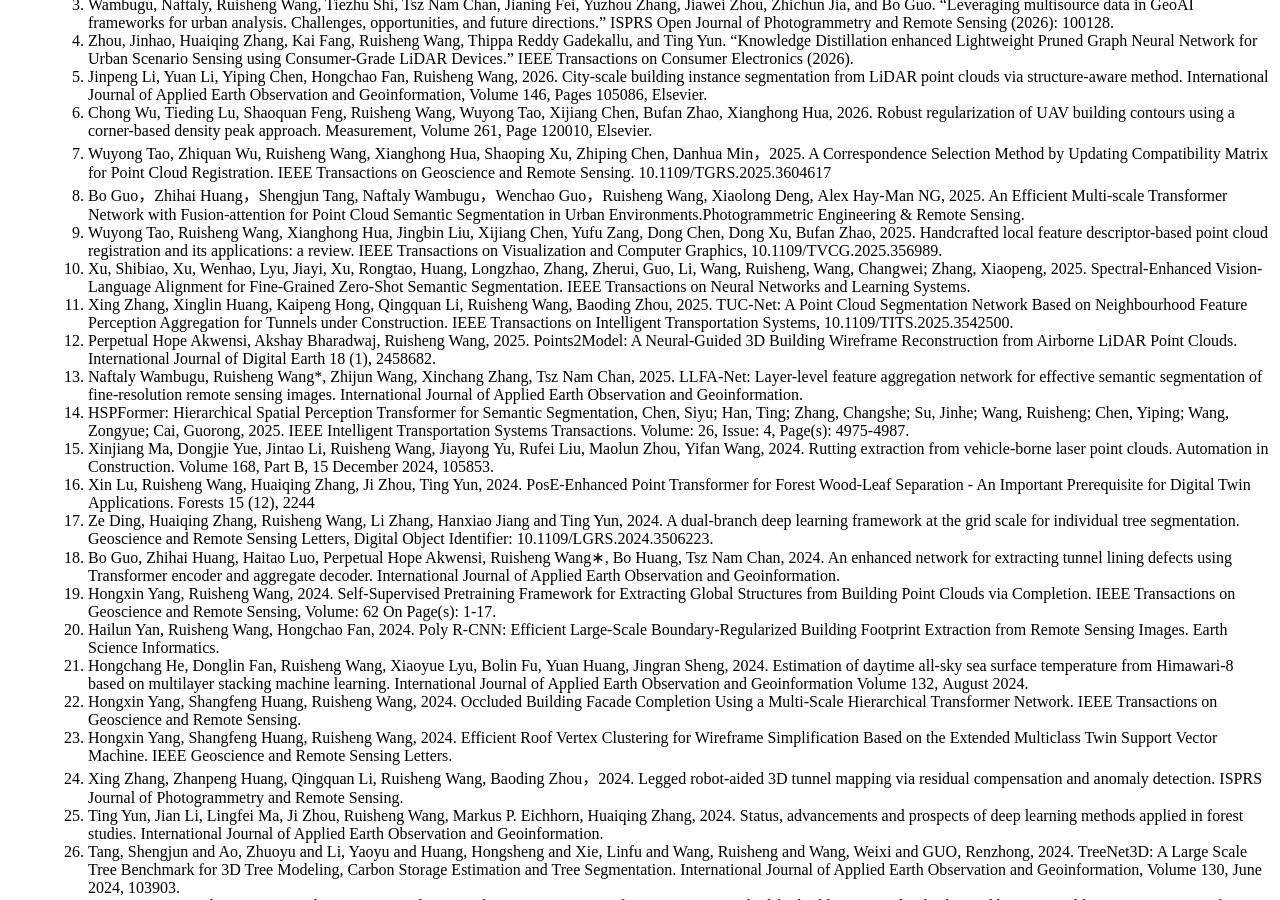
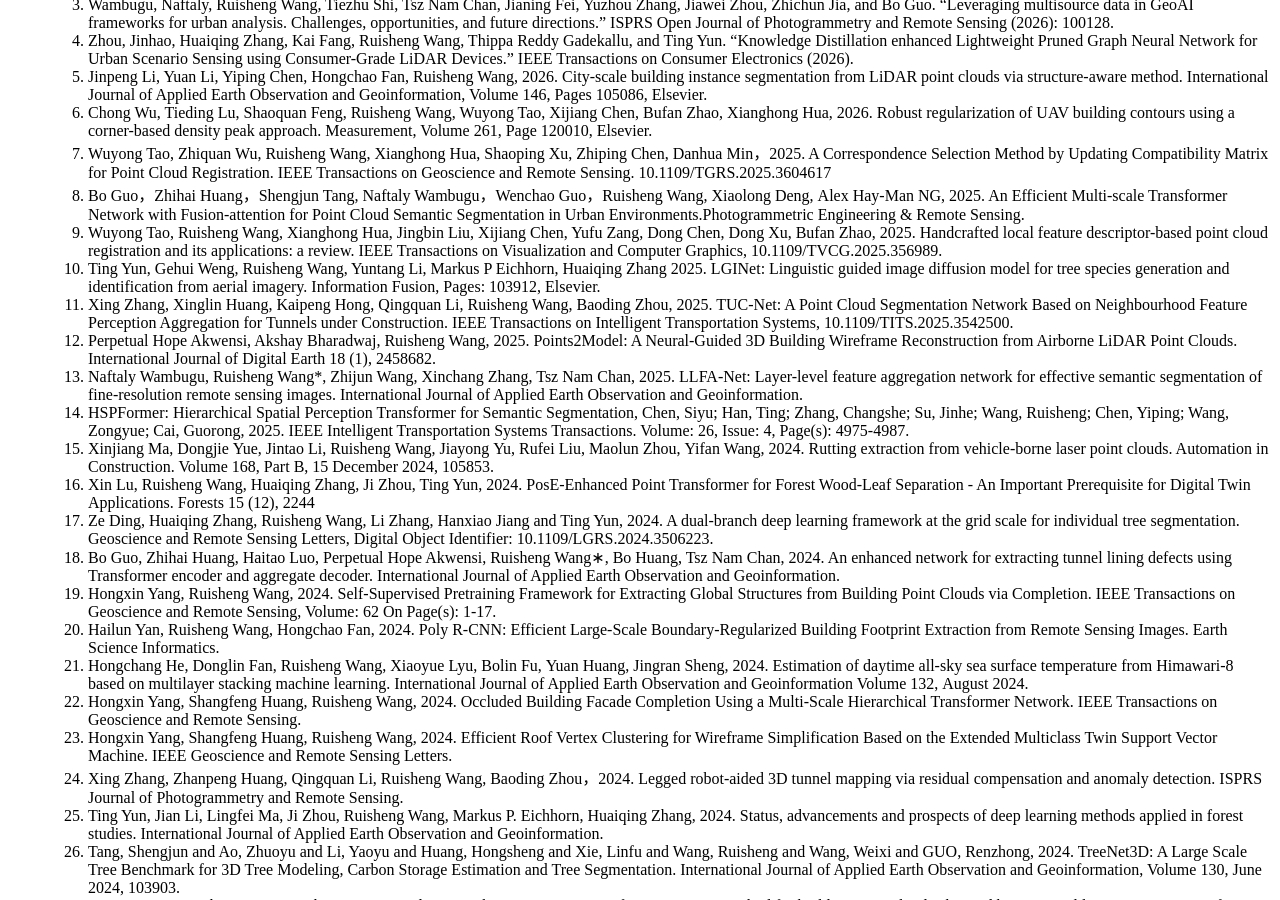
Before and after one commit to ruishengwang/ruishengwang.github.io, a Jekyll site: the page built from _pages/includes/publications.md, in a window 1280 px wide and 900 px high, scrolled down 702 px. Built offline with Jekyll 4.4.1, drawn with Linux system fonts in a browser that asks for light colours; our own code applies the rules of GitHub Pages for plain Markdown files.

Commit message:
Update publications.md

```diff
--- a/_pages/includes/publications.md
+++ b/_pages/includes/publications.md
@@ -15,7 +15,7 @@
 7. Wuyong Tao, Zhiquan Wu, Ruisheng Wang, Xianghong Hua, Shaoping Xu, Zhiping Chen, Danhua Min，2025.  A Correspondence Selection Method by Updating Compatibility Matrix for Point Cloud Registration. IEEE Transactions on Geoscience and Remote Sensing. 10.1109/TGRS.2025.3604617
 8. Bo Guo，Zhihai Huang，Shengjun Tang, Naftaly Wambugu，Wenchao Guo，Ruisheng Wang, Xiaolong Deng, Alex Hay-Man NG, 2025. An Efficient Multi-scale Transformer Network with Fusion-attention for Point Cloud Semantic Segmentation in Urban Environments.Photogrammetric Engineering & Remote Sensing.
 9. Wuyong Tao, Ruisheng Wang, Xianghong Hua, Jingbin Liu, Xijiang Chen, Yufu Zang, Dong Chen, Dong Xu, Bufan Zhao, 2025. Handcrafted local feature descriptor-based point cloud registration and its applications: a review. IEEE Transactions on Visualization and Computer Graphics, 10.1109/TVCG.2025.356989.
-10. Xu, Shibiao, Xu, Wenhao, Lyu, Jiayi, Xu, Rongtao, Huang, Longzhao, Zhang, Zherui, Guo, Li, Wang, Ruisheng, Wang, Changwei; Zhang, Xiaopeng, 2025. Spectral-Enhanced Vision-Language Alignment for Fine-Grained Zero-Shot Semantic Segmentation. IEEE Transactions on Neural Networks and Learning Systems.
+10. Ting Yun, Gehui Weng, Ruisheng Wang, Yuntang Li, Markus P Eichhorn, Huaiqing Zhang 2025. LGINet: Linguistic guided image diffusion model for tree species generation and identification from aerial imagery. Information Fusion, Pages: 103912, Elsevier.
 11. Xing Zhang, Xinglin Huang, Kaipeng Hong, Qingquan Li, Ruisheng Wang, Baoding Zhou, 2025. TUC-Net: A Point Cloud Segmentation Network Based on Neighbourhood Feature Perception Aggregation for Tunnels under Construction. IEEE Transactions on Intelligent Transportation Systems, 10.1109/TITS.2025.3542500.
 12. Perpetual Hope Akwensi, Akshay Bharadwaj, Ruisheng Wang, 2025. Points2Model: A Neural-Guided 3D Building Wireframe Reconstruction from Airborne LiDAR Point Clouds.  International Journal of Digital Earth 18 (1), 2458682.
 13. Naftaly Wambugu, Ruisheng Wang*, Zhijun Wang, Xinchang Zhang, Tsz Nam Chan, 2025. LLFA-Net: Layer-level feature aggregation network for effective semantic segmentation of fine-resolution remote sensing images. International Journal of Applied Earth Observation and Geoinformation.
```
